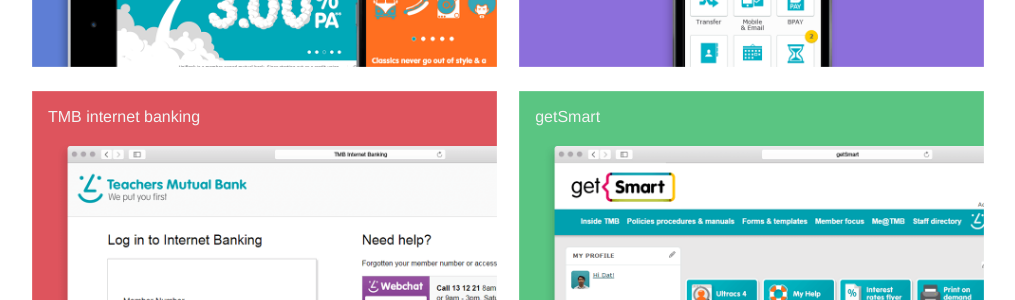
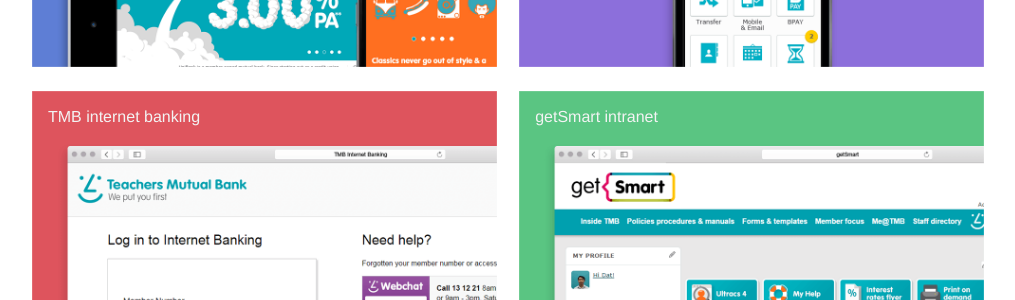
Before and after one commit to datdoan/datdoan.github.io, a Jekyll site: the page built from index.html, in a window 1280 px wide. Shown: the part 330-630 px from the top of the page, without its empty margins (132-1147 px from the left). Built offline with Jekyll 4.4.1, drawn with Linux system fonts in a browser that asks for light colours.

Commit message:
Add intranet to getSmart header

```diff
--- a/index.html
+++ b/index.html
@@ -31,7 +31,7 @@
       </div>
       <div class="project">
         <section>
-        <h1 class="project__title">getSmart</h1>
+        <h1 class="project__title">getSmart intranet</h1>
         <img class="project__img" src="images/getsmart.png" alt="getSmart
         intranet">
         </section>
```
